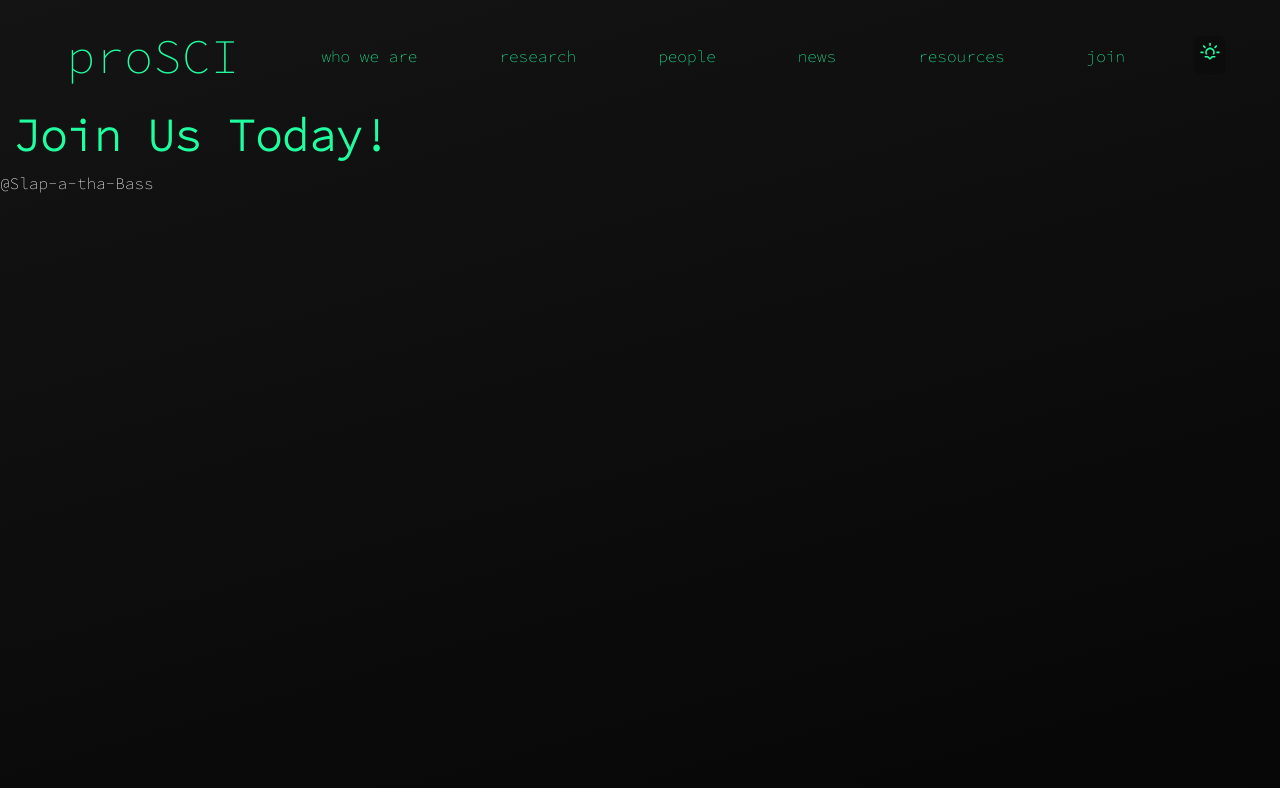
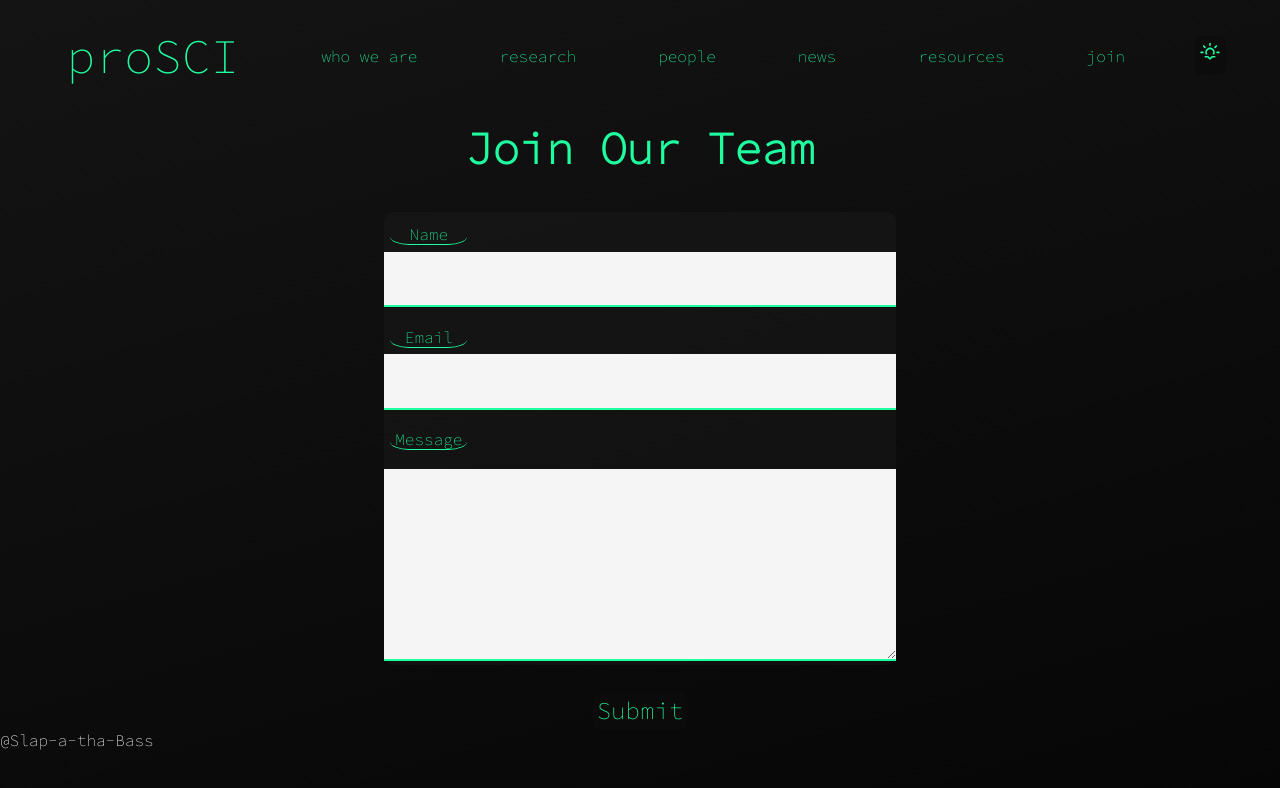
Before and after one commit to Slap-a-tha-Bass/ceren_lab_static, a Next.js app: page /join in a window 1280 px wide. Shown: the top 788 px of the page. Built offline with nearby package versions, Linux system fonts and the light colour scheme.

Commit message:
mock join submit page

```diff
--- a/pages/join.js
+++ /dev/null
@@ -1,7 +0,0 @@
-const Join = () => {
-    return (
-        <h1>Join us today!</h1>
-    )
-}
-
-export default Join;
--- /dev/null
+++ b/pages/join.jsx
@@ -0,0 +1,31 @@
+import {
+  Button,
+  Label,
+  Input,
+  FormGroup,
+  Textarea,
+  CenterDiv,
+} from "../theme/globalStyles";
+
+const Join = () => {
+  return (
+    <>
+      <CenterDiv>
+        <h1>Join our team</h1>
+      </CenterDiv>
+      <FormGroup>
+        <Label htmlFor="">Name</Label>
+        <Input type="text" />
+        <Label htmlFor="">Email</Label>
+        <Input type="text" />
+        <Label htmlFor="">Message</Label>
+        <Textarea name="" id="" cols="30" rows="10"></Textarea>
+      </FormGroup>
+      <CenterDiv>
+        <Button>Submit</Button>
+      </CenterDiv>
+    </>
+  );
+};
+
+export default Join;
--- a/theme/globalStyles.js
+++ b/theme/globalStyles.js
@@ -160,3 +160,47 @@ export const SpanText = styled.span`
 export const PageHeader = styled.h1`
   color: ${({ theme }) => theme && theme.toggleColor};
 `;
+export const FormGroup = styled.div`
+  color: ${({ theme }) => theme && theme.dark};
+  display: block;
+  width: 40vw;
+  margin: 2vw auto;
+  border-radius: 10px;
+  background-color: ${({ theme }) => theme && theme.primary};
+`;
+export const Label = styled.label`
+  padding-top: 1vw;
+  margin: 0.5vw;
+  color: ${({ theme }) => theme && theme.info};
+  display: flex;
+  justify-content: center;
+  align-items: center;
+  border-bottom: 1px solid ${({ theme }) => theme && theme.info};
+  border-radius: 25%;
+  width: 6vw;
+`;
+export const Input = styled.input`
+  border: none;
+  border-bottom: 2px solid ${({ theme }) => theme && theme.info};
+  font-size: 1.5rem;
+  padding: 1vw;
+  width: 40vw;
+  background-color: whitesmoke;
+  &:focus {
+    outline: none;
+  }
+`;
+export const Textarea = styled.textarea`
+  border: none;
+  border-bottom: 2px solid ${({ theme }) => theme && theme.info};
+  font-size: 1.5rem;
+  caret-color: black;
+  margin-top: 1vw;
+  padding: 1vw;
+  width: 40vw;
+  height: 15vw;
+  background-color: whitesmoke;
+  &:focus {
+    outline: none;
+  }
+`;
--- a/theme/themes.js
+++ b/theme/themes.js
@@ -10,7 +10,7 @@ const styles = {
     primary: `rgba(35,35,35, 0.3)`,
     secondary: `rgb(31, 255, 160)`,
     info: `rgb(31, 255, 160)`,
-    dark: `black`,
+    dark: `dark`,
     toggleColor: `rgba(12,12,12, 0.8)`,
     highlight: `whitesmoke`,
     text: `#fff`,
```
Also changed, not shown: pages/_app.jsx (renamed from pages/_app.js), pages/_document.jsx (renamed from pages/_document.js), pages/index.jsx (renamed from pages/index.js), pages/mission.jsx (renamed from pages/mission.js), pages/news.jsx (renamed from pages/news.js), pages/people.jsx (renamed from pages/people.js), pages/research.jsx (renamed from pages/research.js), pages/resources.jsx (renamed from pages/resources.js).
